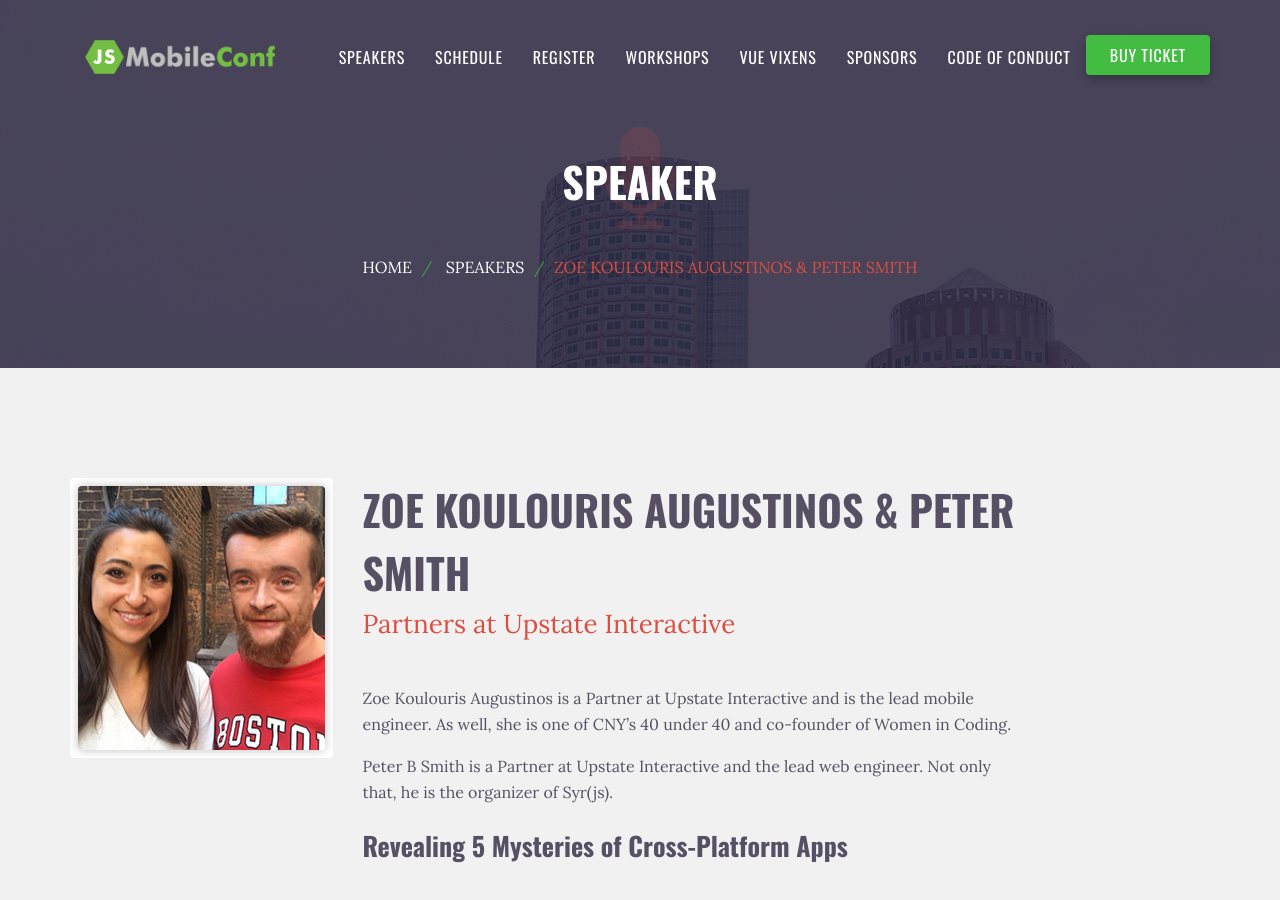
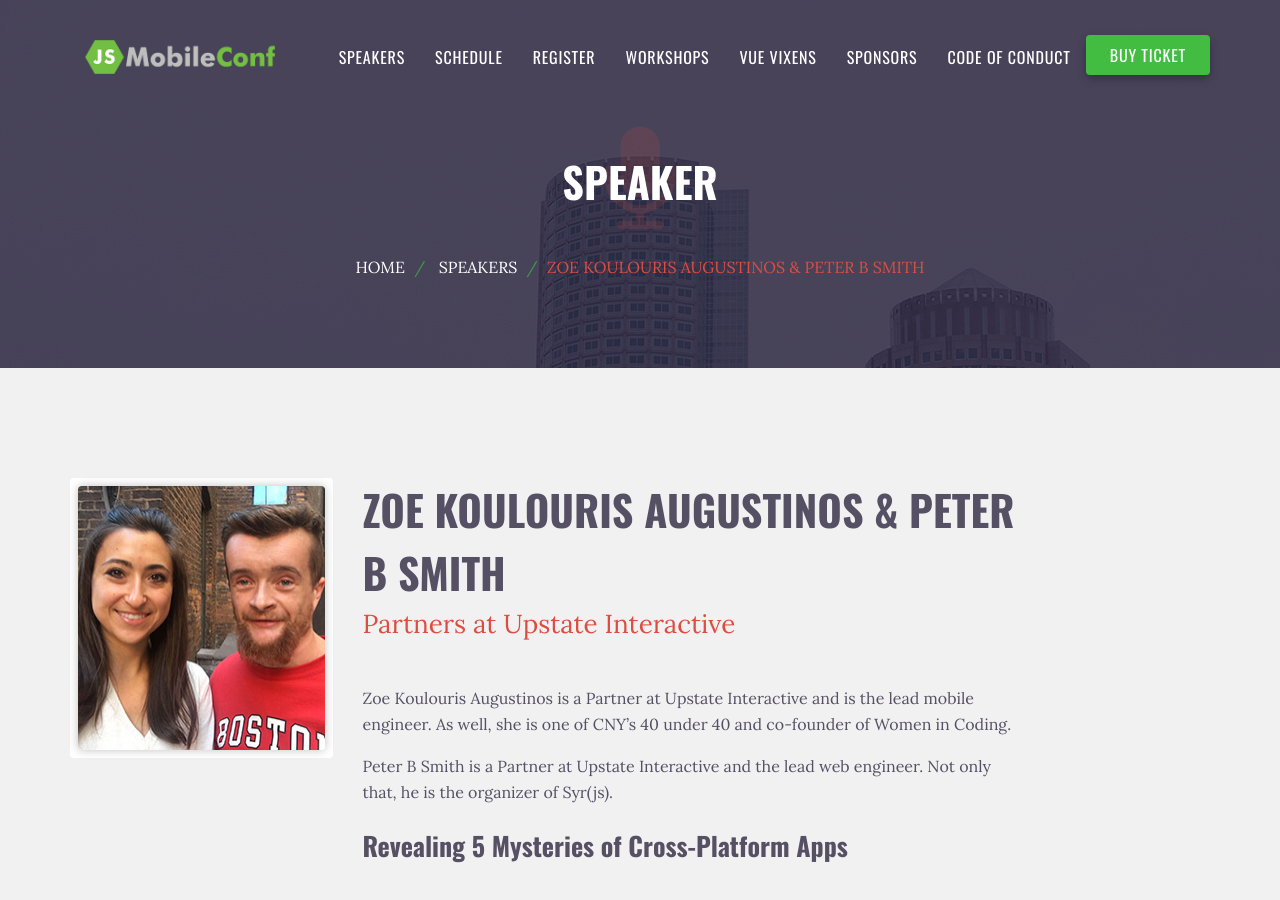
Before and after one commit to remotesynth/jsMobileConf, a Jekyll site: the page built from speakers/zoe-koulouris-augustinos-peter-b-smith.md, in a window 1280 px wide and 900 px high. Built offline with Jekyll 4.4.1, drawn with Linux system fonts in a browser that asks for light colours.

Commit message:
name update

```diff
--- a/speakers/zoe-koulouris-augustinos-peter-smith.md
+++ b/speakers/zoe-koulouris-augustinos-peter-b-smith.md
@@ -1,6 +1,6 @@
 ---
 layout: speaker
-title: Zoe Koulouris Augustinos & Peter Smith
+title: Zoe Koulouris Augustinos & Peter B Smith
 last-name: Augustinos
 jobtitle: 'Partners at Upstate Interactive'
 short-job-title: 'Partners at Upstate Interactive'
```
